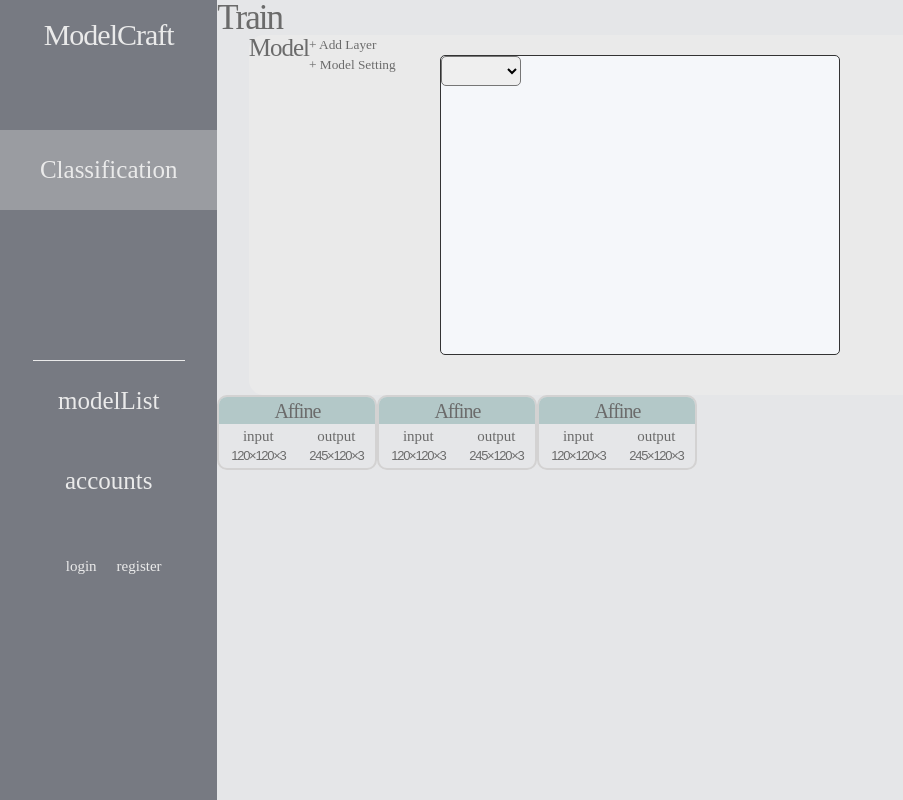
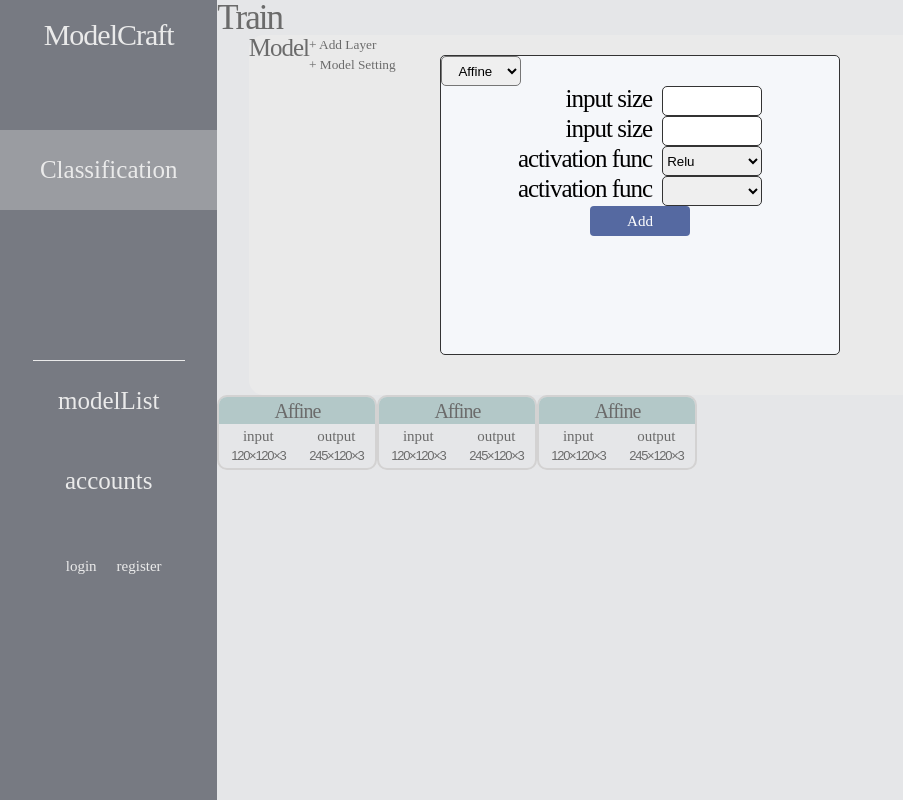
Before and after one commit to LMM-Lab/ModelCraft-Frontend, a Next.js app: page /classification/train in a window 1280 px wide. Both pictures are taken after a click on the button "+ Add Layer". Shown: the whole page, without its empty margins (0-903 px from the left). Built offline with nearby package versions, Linux system fonts and the light colour scheme.

Commit message:
CNNDialog完了

```diff
--- a/src/app/classification/train/AddLayer/LayerDialog/CNN.tsx
+++ b/src/app/classification/train/AddLayer/LayerDialog/CNN.tsx
@@ -1,19 +1,19 @@
 'use client'
 import Button from "@/component/common/Button";
 import Input from "@/component/common/Input";
-import Flex from "@/component/common/styles/Flex";
 import Text from "@/component/common/Text";
 import { SubmitHandler, useForm } from "react-hook-form";
 import styled from "styled-components";
 import InputParam from "./InputParam";
 
 type FormData = {
-  inputSize: number
-  outputSize: number
-  activationFunc: string
+  kernelSize: number
+  poolingSize: number
+  paddingSize:number
+  stride:number
+  actFunc: string
   weightInit: string
 }
-
 
 const Select = styled.select`
   width:150px;
@@ -29,54 +29,61 @@ const Select = styled.select`
 `
 
 const CNN = () => {
-  const { register, handleSubmit, formState: { errors } } = useForm<FormData>()
-
+  const { register, handleSubmit, formState: { errors } } = useForm<FormData>({
+    defaultValues:{
+      kernelSize:23,
+      poolingSize:2,
+      paddingSize:2,
+      stride:3,
+      actFunc:'Sigmoid',
+      weightInit:'Zelo',
+    }
+  })
   const handleInput: SubmitHandler<FormData> = (data) => {
     console.log('data:', data)
   }
-
   const gap = '0.7rem'
 
   return (
     <form onSubmit={handleSubmit(handleInput)}>
       <InputParam $marginTop="5rem" name="kernel size">
-        <Input {...register('inputSize', { required: 'enter inputSize' })} variants="params" type="number"></Input>
-        {errors.inputSize && <Text variants="Small" color="red">{errors.inputSize.message}</Text>}
+        <Input {...register('kernelSize', { required: 'enter kernelSize' })} variants="params" type="number" min={0}></Input>
+        {errors.kernelSize && <Text variants="Small" color="red">{errors.kernelSize.message}</Text>}
       </InputParam>
 
       <InputParam $marginTop={gap} name="pooling size">
-        <Input {...register('inputSize', { required: 'enter inputSize' })} variants="params" type="number"></Input>
-        {errors.inputSize && <Text variants="Small" color="red">{errors.inputSize.message}</Text>}
+        <Input {...register('poolingSize', { required: 'enter poolingSize' })} variants="params" type="number" min={0}></Input>
+        {errors.poolingSize && <Text variants="Small" color="red">{errors.poolingSize.message}</Text>}
       </InputParam>
 
       <InputParam $marginTop={gap} name="padding size">
-        <Input {...register('inputSize', { required: 'enter inputSize' })} variants="params" type="number"></Input>
-        {errors.inputSize && <Text variants="Small" color="red">{errors.inputSize.message}</Text>}
+        <Input {...register('paddingSize', { required: 'enter padding size' })} variants="params" type="number" min={0}></Input>
+        {errors.paddingSize && <Text variants="Small" color="red">{errors.paddingSize.message}</Text>}
       </InputParam>
 
       <InputParam $marginTop={gap} name="stride">
-        <Input {...register('inputSize', { required: 'enter inputSize' })} variants="params" type="number"></Input>
-        {errors.inputSize && <Text variants="Small" color="red">{errors.inputSize.message}</Text>}
+        <Input {...register('stride', { required: 'enter stride' })} variants="params" type="number" min={0}></Input>
+        {errors.stride && <Text variants="Small" color="red">{errors.stride.message}</Text>}
       </InputParam>
 
       <InputParam $marginTop={gap} name="act func">
-        <Select {...register('inputSize', { required: 'enter inputSize' })}>
+        <Select {...register('actFunc', { required: 'enter act func' })}>
           <option value=""></option>
           <option value="Sigmoid">Sigmoid</option>
           <option value="Relu">Relu</option>
         </Select>
-        {errors.inputSize && <Text variants="Small" color="red">{errors.inputSize.message}</Text>}
+        {errors.actFunc && <Text variants="Small" color="red">{errors.actFunc.message}</Text>}
       </InputParam>
 
       <InputParam $marginTop={gap} name="weight init">
-        <Select {...register('inputSize', { required: 'enter inputSize' })}>
+        <Select {...register('weightInit', { required: 'enter weight init' })}>
           <option value=""></option>
           <option value="Zelo">Zelo</option>
           <option value="Ramdom">Ramdom</option>
           <option value="Xavier">Xavier</option>
           <option value="He">He</option>
         </Select>
-        {errors.inputSize && <Text variants="Small" color="red">{errors.inputSize.message}</Text>}
+        {errors.weightInit && <Text variants="Small" color="red">{errors.weightInit.message}</Text>}
       </InputParam>
 
       <Button variants="Small" width="10rem" padding="0 1rem" $margin="2rem auto" display="block">Add</Button>
--- a/src/app/classification/train/AddLayer/index.tsx
+++ b/src/app/classification/train/AddLayer/index.tsx
@@ -32,7 +32,7 @@ const AddLayer = () => {
 
   const openDialog = () => {
     setIsOpend((isOpend) => !isOpend)
-    setLayer('')
+    setLayer('Affine')
   }
   const handleSelect = (event: ChangeEvent<HTMLSelectElement>) => {
     setLayer(event.target.value)
@@ -44,8 +44,7 @@ const AddLayer = () => {
         <div>
           <BackDiv onClick={openDialog}></BackDiv>
           <Dialog width="40rem">
-            <Select onChange={handleSelect}>
-              <option value=''></option>
+            <Select defaultValue={'Affine'} onChange={handleSelect}>
               <option value="Affine">Affine</option>
               <option value="CNN">CNN</option>
               <option value="Pooling">Pooling</option>
```
